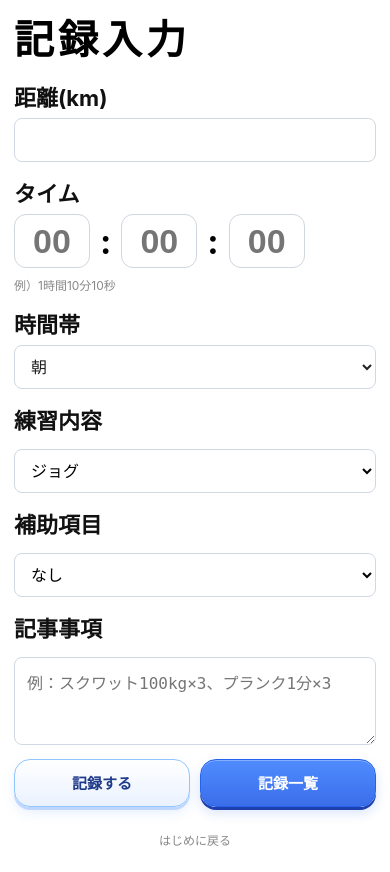
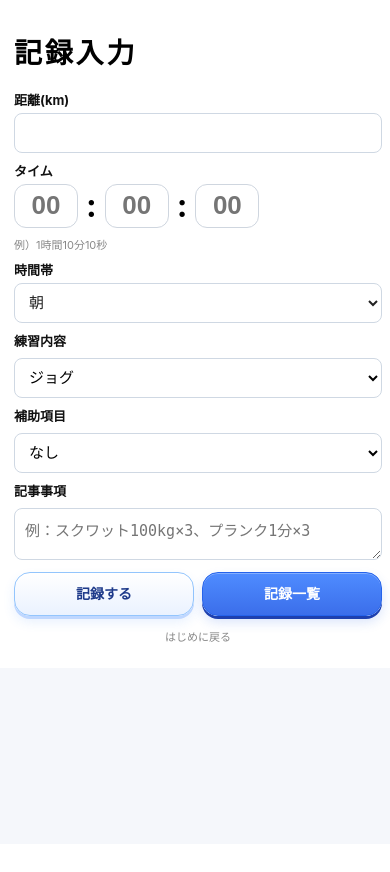
Before and after one commit to masakazu-2518/running-story-app, a Flask app: page /input in a window 390 px wide. After the commit the page ends 642 px from the top, so only its background shows below. Run offline with Flask 3, Linux system fonts and the light colour scheme.

Commit message:
画面調整

```diff
--- a/static/style.css
+++ b/static/style.css
@@ -1972,34 +1972,26 @@ textarea.form_input {
     }
 
     .page--input {
-        width: 100%;
-        max-width: none;
-        min-height: 100svh;
-    }
-
-    .page__title {
-        margin: 0 0 16px;
-        font-size: 40px;
-        line-height: 1.2;
+        padding: 12px 14px;
+        justify-content: flex-start;
+    }
+
+    .page-title {
+        font-size: 20px;
+        margin-bottom: 8px;
     }
 
     .form {
-        display: grid;
-        gap: 14px;
-        width: 100%;
+        gap: 8px;
     }
 
     .form__group {
-        display: grid;
-        gap: 6px;
-        width: 100%;
-        min-width: 0;
-    }
-
-    .form__label {
-        display: block;
-        margin: 0;
-        font-size: 22px;
+        gap: 4px;
+    }
+
+    .form__label,
+    .form_label {
+        font-size: 13px;
     }
 
     .form__input,
@@ -2008,58 +2000,39 @@ textarea.form_input {
     .form_input,
     textarea.form_input,
     input[type="number"] {
-        display: block;
-        width: 100%;
-        max-width: none;
-        min-width: 0;
+        height: 40px;
+        font-size: 15px;
+        padding: 0 10px;
+    }
+
+    textarea.form_input {
+        height: 52px;
+        padding-top: 10px;
+    }
+
+    .time-box {
+        width: 64px;
         height: 44px;
-        font-size: 16px;
-    }
-
-    textarea.form_input {
-        height: 88px;
-        padding-top: 12px;
-    }
-
-    .time-wrap {
-        display: flex;
-        align-items: center;
-        gap: 10px;
-    }
-
-    .time-box {
-        width: 76px;
-        height: 54px;
-        font-size: 34px;
-    }
-
-    .time-colon {
-        font-size: 34px;
-        font-weight: 700;
+        font-size: 26px;
     }
 
     .time-note {
-        font-size: 12px;
-        margin-top: 2px;
+        font-size: 11px;
     }
 
     .button-group {
-        display: flex;
-        gap: 10px;
+        gap: 8px;
+        margin-top: 4px;
     }
 
     .button-group .button {
-        flex: 1;
-        min-width: 0;
-        height: 48px;
-        font-size: 15px;
+        height: 44px;
+        font-size: 14px;
     }
 
     .back-intro {
-        display: block;
-        margin-top: 10px;
-        text-align: center;
-        font-size: 12px;
+        margin-top: 4px;
+        font-size: 11px;
     }
 
     /* log画面------------------------------------- */
```
